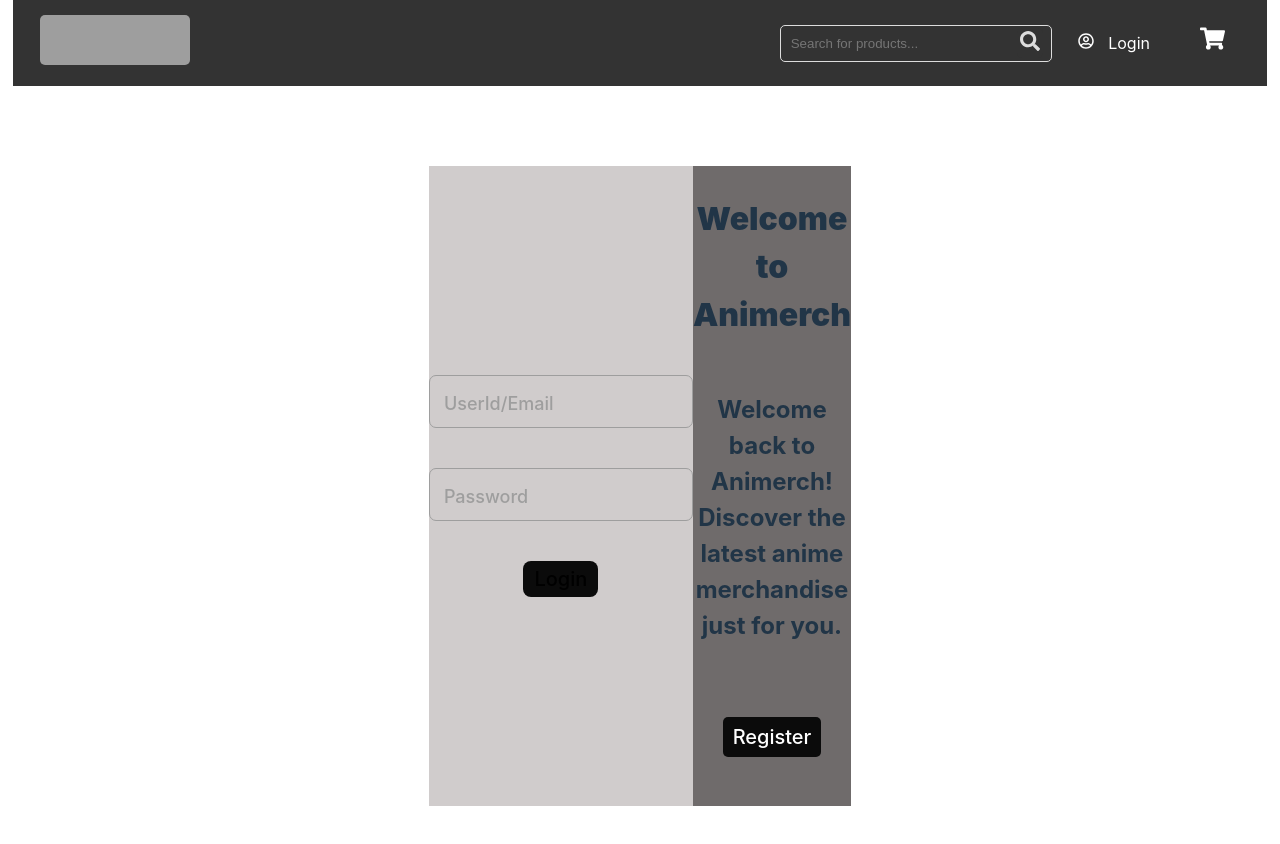
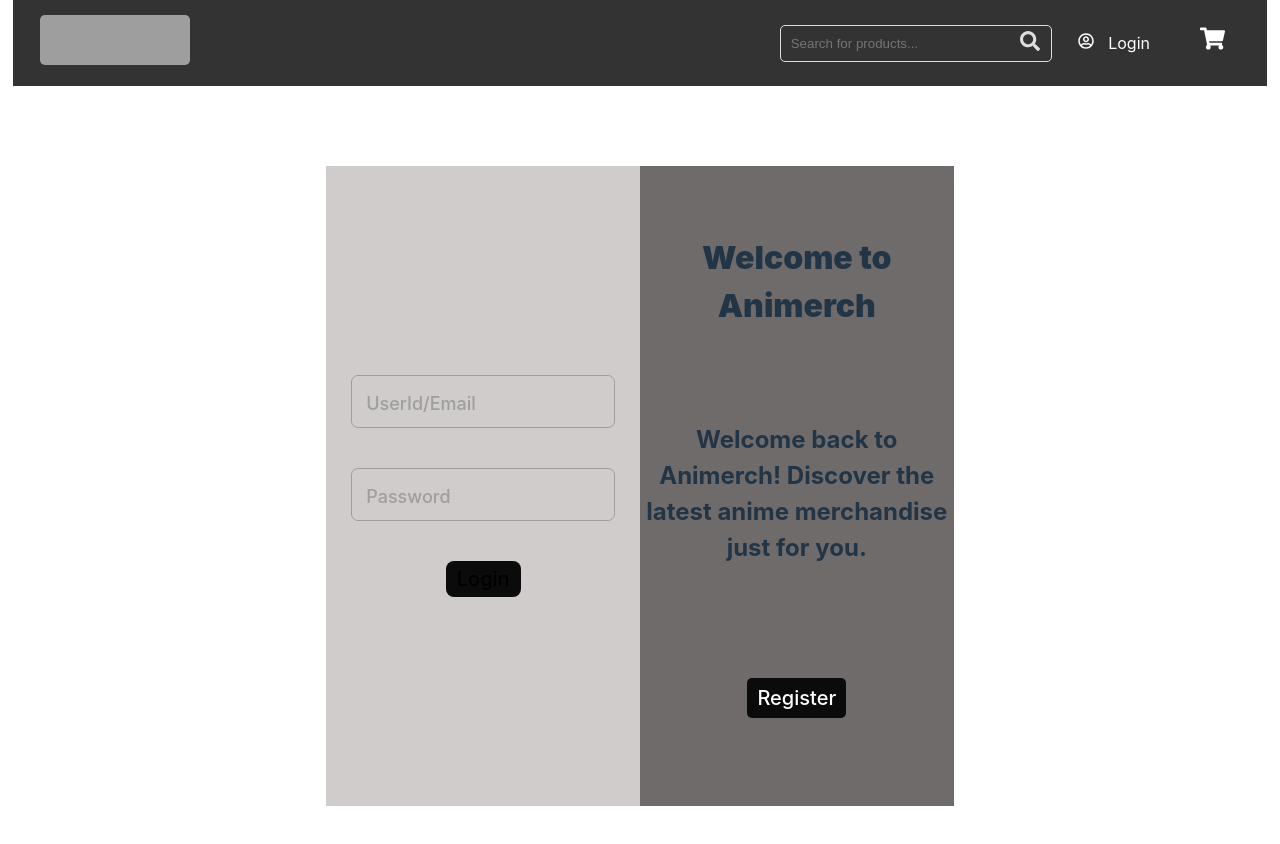
Before and after one commit to itsnarutouzumaki/animerch, a React (Vite) app: page /login in a window 1280 px wide. Shown: the top 844 px of the page. Built offline with nearby package versions, Linux system fonts and the light colour scheme; grey boxes are pictures that could not be loaded.

Commit message:
debugging register and contact page style

```diff
--- a/components/ContactUs.jsx
+++ b/components/ContactUs.jsx
@@ -8,8 +8,8 @@
     <>
       <Navbar />
       <div className="full_screen">
-        <div className="container">
-          <div className="details_field">
+        <div className="contact_container">
+          <div className="contact_details_field">
             <div className="input-group">
               <input type="text" name="text" className="input" required />
               <label className="label">Full Name</label>
--- a/style/Contact.css
+++ b/style/Contact.css
@@ -6,9 +6,9 @@
   align-items: center;
 }
 
-.container {
+.contact_container {
   width: 30%;
-  height: 80%;
+  height: 85%;
   display: flex;
   justify-content: center;
   align-items: center;
@@ -20,7 +20,7 @@
   box-shadow: 0 0 50px rgba(221, 221, 216, 0.5);
 }
 
-.details_field {
+.contact_details_field {
   width: 100%;
   height: 100%;
   background-color: #d0cccc;
@@ -126,8 +126,10 @@
 .register_Link:hover{
   color:white;
 }
+
 textarea {
   overflow: scroll;
+
 }
 
 textarea::-webkit-scrollbar {
--- a/style/Register.css
+++ b/style/Register.css
@@ -1,5 +1,5 @@
 .full_screen {
-  width: 100vw;
+  width: 98vw;
   height: 100vh;
   display: flex;
   justify-content: center;
```
Also changed, not shown: style/Profile.css (added).
